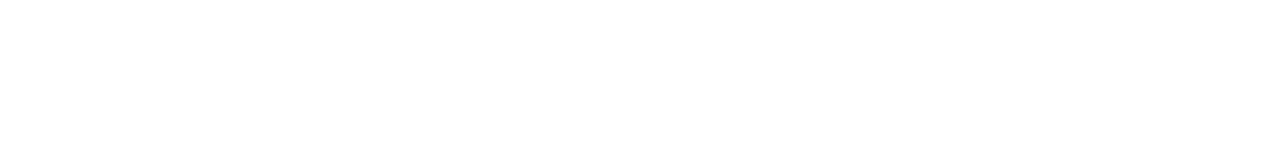
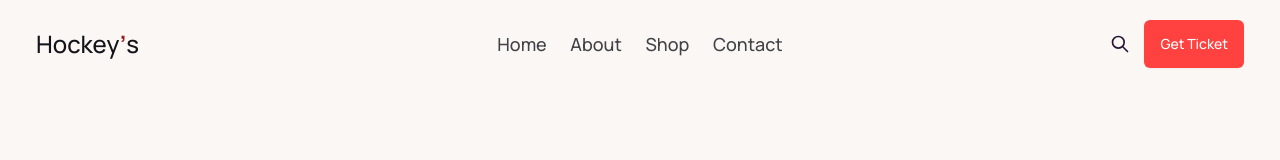
Before and after one commit to anikmondol/Hockey-s-Club-with-tailwind-and-daisy, a plain HTML site: page index.html in a window 1280 px wide. Drawn offline with nearby package versions, Linux system fonts and the light colour scheme.

Commit message:
nav section done. this section full resposive with mobile and tablet device

```diff
--- a/index.html
+++ b/index.html
@@ -1,5 +1,5 @@
 <!DOCTYPE html>
-<html lang="en">
+<html lang="en" data-theme="cupcake">
 
 <head>
     <meta charset="UTF-8">
@@ -34,7 +34,56 @@
 
 <body class="google_Manrope">
     <header class="container mx-auto px-4">
-        <nav></nav>
+        <!-- nav section -->
+        <div class="navbar bg-base-100 mt-3 rounded-md lg:px-5">
+            <div class="navbar-start">
+                <div class="dropdown">
+                    <div class="flex justify-center items-center">
+                        <div tabindex="0" role="button" class="btn btn-ghost md:hidden">
+                            <svg xmlns="http://www.w3.org/2000/svg" class="h-5 w-5" fill="none" viewBox="0 0 24 24"
+                                stroke="currentColor">
+                                <path stroke-linecap="round" stroke-linejoin="round" stroke-width="2"
+                                    d="M4 6h16M4 12h8m-8 6h16" />
+                            </svg>
+
+                        </div>
+                        <div class="">
+                            <h4 class="text-[#131318] text-2xl font-medium">Hockey<span class="text-red-800 text-2xl font-bold">’</span>s</h4>
+                        </div>
+                    </div>
+
+                    <ul tabindex="0"
+                    class="menu menu-sm dropdown-content space-y-2 z-[1] text-[#424247] rounded-box w-24 text-center ">
+                    <a href="#">Home</a>
+                    <a href="#">About</a>
+                    <a href="#">Shop</a>
+                    <a href="#">Contact</a>
+                </ul>
+
+                </div>
+
+
+            </div>
+            <div class="navbar-center hidden lg:flex">
+                <ul class="menu menu-horizontal px-1">
+
+                    <div class="hidden md:block space-x-5 text-[18px] text-[#424247] font-medium">
+                        <a class="hover:text-red-600 duration-300" href="#">Home</a>
+                        <a class="hover:text-red-600 duration-300" href="#">About</a>
+                        <a class="hover:text-red-600 duration-300" href="#">Shop</a>
+                        <a class="hover:text-red-600 duration-300" href="#">Contact</a>
+                    </div>
+                </ul>
+            </div>
+            <div class="navbar-end">
+                <button class="btn btn-ghost btn-circle">
+                  <svg xmlns="http://www.w3.org/2000/svg" class="h-5 w-5" fill="none" viewBox="0 0 24 24" stroke="currentColor"><path stroke-linecap="round" stroke-linejoin="round" stroke-width="2" d="M21 21l-6-6m2-5a7 7 0 11-14 0 7 7 0 0114 0z" /></svg>
+                </button>
+                <button class="btn btn-success outline-none border-none bg-[#FF4240] rounded-md text-white font-medium">
+                    Get Ticket
+                </button>
+              </div>
+        </div>
     </header>
     <main class="container mx-auto px-4"></main>
     <footer></footer>
```
